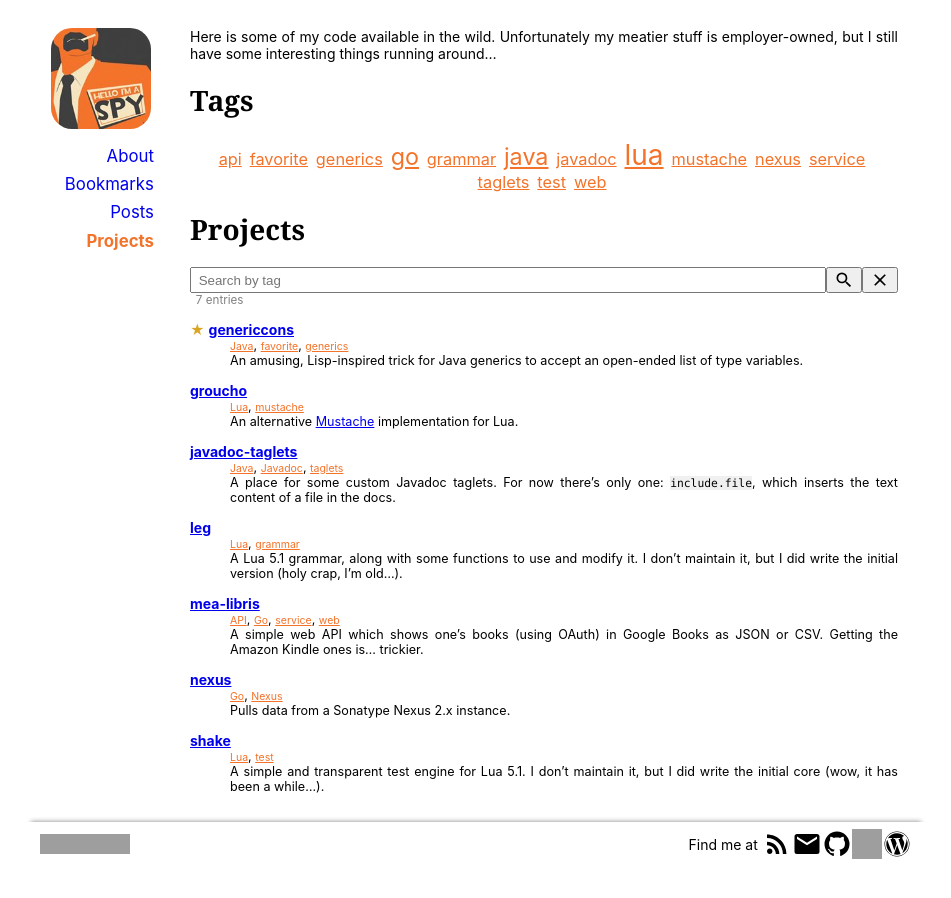
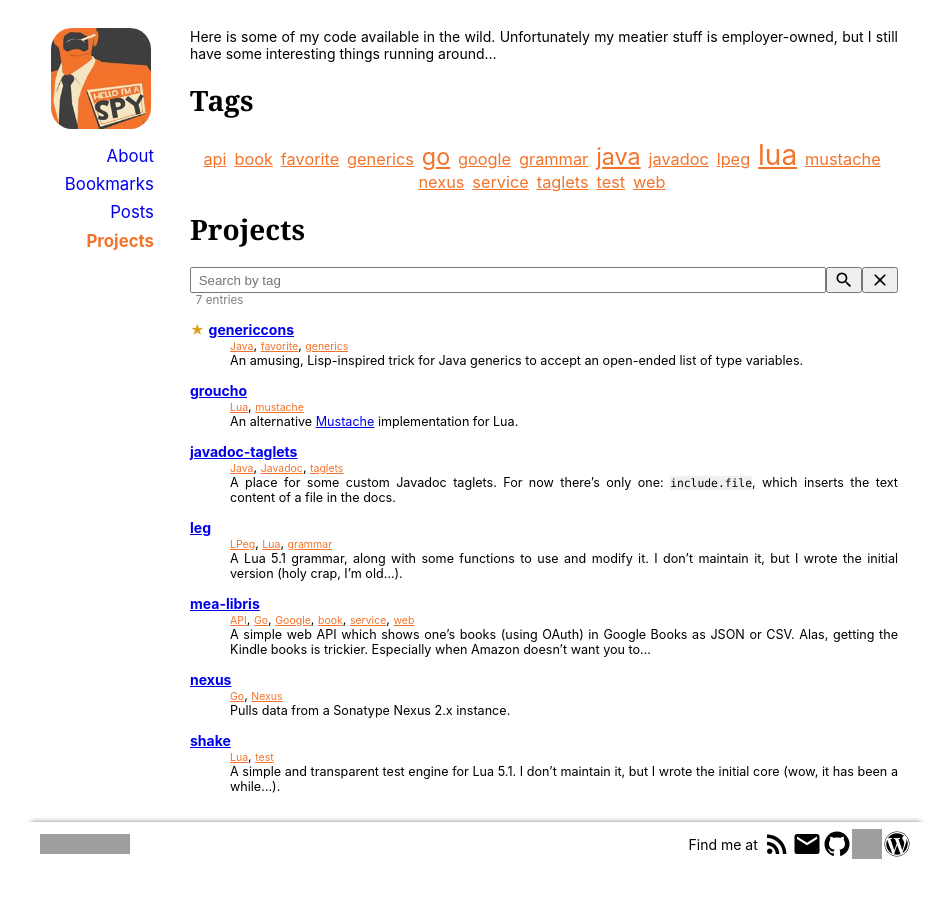
Before and after one commit to hanjos/hanjos.github.io, a Jekyll site: the page built from projects.md, in a window 1280 px wide. Shown: the whole page, without its empty margins (164-1115 px from the left). Built offline with Jekyll 4.4.1, drawn with Linux system fonts in a browser that asks for light colours; grey boxes are pictures that could not be loaded.

Commit message:
Mudando texto.

```diff
--- a/_data/projects.yml
+++ b/_data/projects.yml
@@ -1,7 +1,7 @@
 - title: mea-libris
   url: https://github.com/hanjos/mea-libris
-  description: A simple web API which shows one's books (using OAuth) in Google Books as JSON or CSV. Getting the Amazon Kindle ones is... trickier.
-  tags: ['API', 'Go', 'service', 'web']
+  description: A simple web API which shows one's books (using OAuth) in Google Books as JSON or CSV. Alas, getting the Kindle books is trickier. Especially when Amazon doesn't want you to...
+  tags: ['API', 'book', 'Go', 'Google', 'service', 'web']
 - title: javadoc-taglets
   url: https://github.com/hanjos/javadoc-taglets
   description: "A place for some custom Javadoc taglets. For now there's only one: `include.file`, which inserts the text content of a file in the docs."
@@ -20,9 +20,9 @@
   tags: ['favorite', 'generics', 'Java']
 - title: leg
   url: https://github.com/keplerproject/leg
-  description: A Lua 5.1 grammar, along with some functions to use and modify it. I don't maintain it, but I did write the initial version (holy crap, I'm old...).
-  tags: ['Lua', 'grammar']
+  description: A Lua 5.1 grammar, along with some functions to use and modify it. I don't maintain it, but I wrote the initial version (holy crap, I'm old...).
+  tags: ['grammar', 'Lua', 'LPeg']
 - title: shake
   url: https://github.com/keplerproject/shake
-  description: A simple and transparent test engine for Lua 5.1. I don't maintain it, but I did write the initial core (wow, it has been a while...).
+  description: A simple and transparent test engine for Lua 5.1. I don't maintain it, but I wrote the initial core (wow, it has been a while...).
   tags: ['Lua', 'test']
```
